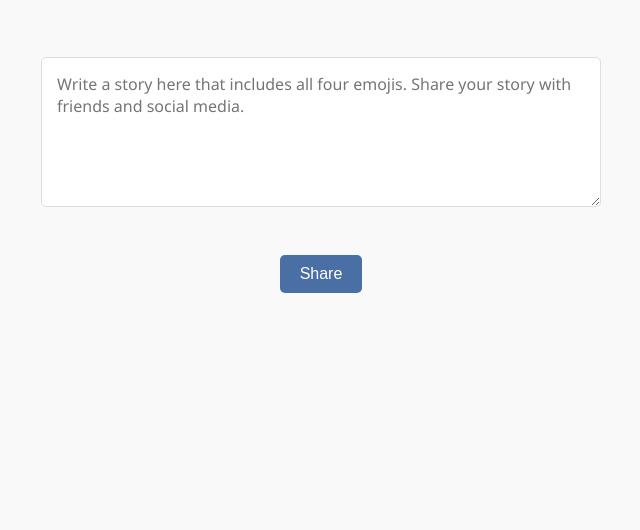
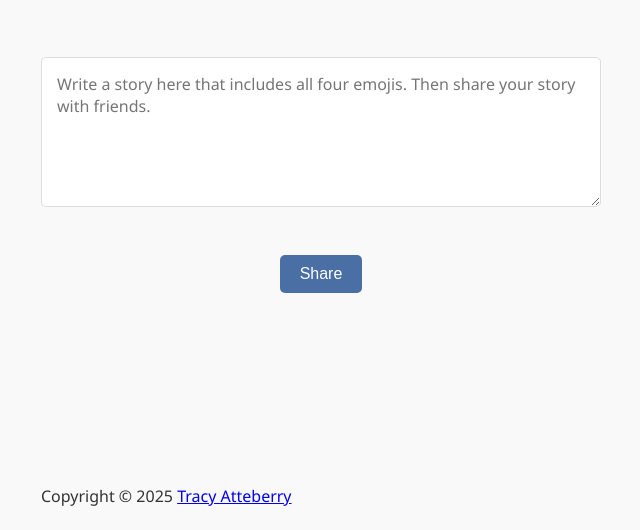
Before and after one commit to grymoire7/stormoji, a plain HTML site: page index.html in a window 1280 px wide. Shown: the part 270-800 px from the top of the page, without its empty margins (319-959 px from the left). Drawn offline with Linux system fonts and the light colour scheme.

Commit message:
Add footer and tweak default input text

```diff
--- a/index.html
+++ b/index.html
@@ -24,7 +24,7 @@
             </div>
 
             <div class="story-area">
-                <textarea id="story-input" placeholder="Write a story here that includes all four emojis. Share your story with friends and social media."></textarea>
+                <textarea id="story-input" placeholder="Write a story here that includes all four emojis. Then share your story with friends."></textarea>
             </div>
 
             <div class="button-container">
@@ -37,6 +37,10 @@
         <div id="notification" class="notification">
             <p id="notification-text"></p>
         </div>
+
+        <footer class="footer">
+            <p>Copyright © 2025 <a href="https://tracyatteberry.com">Tracy Atteberry</a></p>
+        </footer>
     </div>
 
     <script src="emoji-data.js"></script>
```
